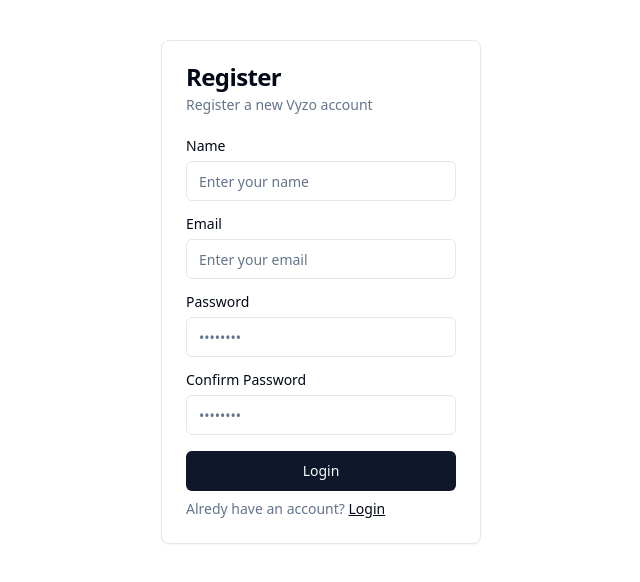
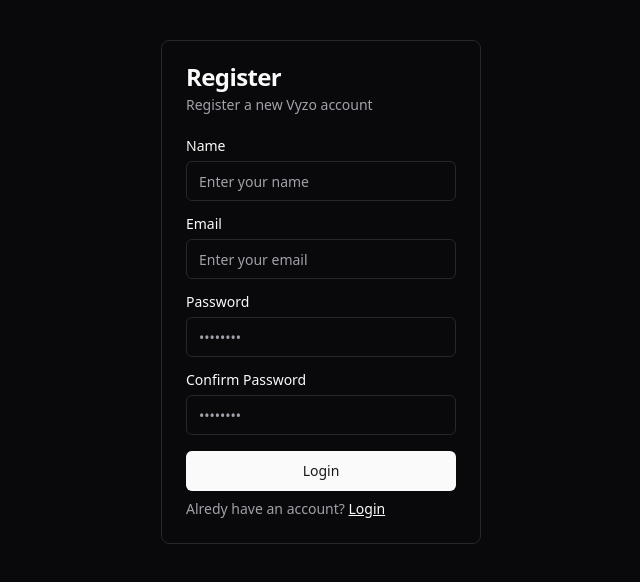
Before and after one commit to DDDASHXD/vyzo, a Next.js app: page /register in a window 1280 px wide. Shown: the top 582 px of the page, without its empty margins (319-959 px from the left). Built offline with nearby package versions, Linux system fonts and the light colour scheme.

Commit message:
Pushing for local editing

```diff
--- a/package.json
+++ b/package.json
@@ -38,6 +38,7 @@
     "sonner": "^1.5.0",
     "tailwind-merge": "^2.2.2",
     "tailwindcss-animate": "^1.0.7",
+    "tiptap-markdown": "^0.8.10",
     "uploadthing": "^6.13.2"
   },
   "devDependencies": {
--- a/src/components/ui/tiptap.tsx
+++ /dev/null
@@ -1,34 +0,0 @@
-import Document from "@tiptap/extension-document";
-import Placeholder from "@tiptap/extension-placeholder";
-import { EditorContent, useEditor } from "@tiptap/react";
-import StarterKit from "@tiptap/starter-kit";
-import React from "react";
-
-const CustomDocument = Document.extend({
-  content: "heading block*",
-});
-
-export default () => {
-  const editor = useEditor({
-    extensions: [
-      CustomDocument,
-      StarterKit.configure({
-        document: false,
-      }),
-      Placeholder.configure({
-        placeholder: ({ node }) => {
-          if (node.type.name === "heading") {
-            return "What’s the title?";
-          }
-
-          return "Can you add some further context?";
-        },
-      }),
-    ],
-    content: `
-    <h1>🚀 Welcome to Vyzo!</h1><p>Vyzo is a brain organizing and note taking tool, helping you focus only on what you need, and that is very easy to navigate.</p><p>This includes:</p><ul><li><p>An easy to learn markdown editor</p></li><li><p>Extensive search capabilities</p></li><li><p>Code bases</p></li><li><p>Interactive code editors</p></li><li><p>Easy linking between files</p></li><li><p>Note taking on powerpoints and PDF's</p></li><li><p>Easy-to-learn markdown wysiwyg shortcuts</p><ul><li><p>And exporting to markdown, pdf and plain html!</p></li></ul></li><li><p>And much, much more!</p></li></ul>
-    `,
-  });
-
-  return <EditorContent editor={editor} />;
-};
--- /dev/null
+++ b/src/hooks/useEditor.tsx
@@ -0,0 +1,42 @@
+import { useEditor as useTipTapEditor } from "@tiptap/react";
+import StarterKit from "@tiptap/starter-kit";
+import Placeholder from "@tiptap/extension-placeholder";
+import { Markdown } from "tiptap-markdown";
+
+interface IProps {
+  defaultContent?: string;
+}
+
+const useEditor = ({ defaultContent }: IProps) => {
+  const editor = useTipTapEditor({
+    onUpdate: ({ editor }) => {
+      console.log(
+        `New editor HTML (store this in your database!):\n ${editor.getHTML()}\n\n`
+      );
+
+      console.log(
+        `New editor markdown (not sure why you want this):\n ${editor.storage.markdown.getMarkdown()}`
+      );
+    },
+    extensions: [
+      StarterKit.configure({
+        document: undefined,
+      }),
+      Markdown,
+      Placeholder.configure({
+        placeholder: ({ node }) => {
+          if (node.type.name === "heading") {
+            return "What’s the title?";
+          }
+
+          return "Can you add some further context?";
+        },
+      }),
+    ],
+    content: defaultContent,
+  });
+
+  return editor;
+};
+
+export { useEditor };
--- a/src/hooks/useUser.tsx
+++ b/src/hooks/useUser.tsx
@@ -1,13 +1,13 @@
 import React from "react";
-import axios from "axios";
+import axios, { AxiosError } from "axios";
 import { useRouter } from "next/router";
 import { toast } from "sonner";
 
-interface iUserResponse {
-  user: iUser;
+interface IUserResponse {
+  user: IUser;
 }
 
-export interface iUser {
+export interface IUser {
   _id: string;
   name: string;
   lastName: string;
@@ -15,21 +15,21 @@ export interface iUser {
   activeGroup: string;
 }
 
-interface data {
+interface IData {
   data: {
-    user: iUser;
+    user: IUser;
   };
 }
 
 const useUser = () => {
-  const [user, setUser] = React.useState<iUser | null>(null);
-  const [userLoading, setUserLoading] = React.useState<boolean>(false);
+  const [user, setUser] = React.useState<IUser | null>(null);
+  const [userLoading, setUserLoading] = React.useState(false);
   const router = useRouter();
 
   const login = async (email: string, password: string, remember: boolean) => {
     setUserLoading(true);
     try {
-      const res = await axios.post("/api/auth/login", {
+      const res = await axios.post<{ token: string }>("/api/auth/login", {
         email,
         password,
         remember,
@@ -42,10 +42,11 @@ const useUser = () => {
     } catch (err: any) {
       console.error(err);
 
-      if (err.response.status == 400) {
+      if (err instanceof AxiosError && err?.response?.status == 400) {
         toast.error("Invalid credentials");
         return;
       }
+
       toast.error("An error has ocurred");
     } finally {
       setUserLoading(false);
@@ -55,7 +56,7 @@ const useUser = () => {
   const register = async (name: string, email: string, password: string) => {
     setUserLoading(true);
     try {
-      const res = await axios.post("/api/auth/register", {
+      await axios.post("/api/auth/register", {
         name,
         email,
         password,
@@ -74,7 +75,7 @@ const useUser = () => {
   const getUser = async () => {
     setUserLoading(true);
     try {
-      const res: data = await axios.post("/api/auth/getUser", {
+      const res: IData = await axios.post("/api/auth/getUser", {
         token: localStorage.getItem("token"),
       });
 
@@ -95,7 +96,15 @@ const useUser = () => {
     router.push("/login");
   };
 
-  return { user, login, register, userLoading, getUser, logout };
+  return {
+    user,
+    login,
+    register,
+    userLoading,
+    getUser,
+    logout,
+    setUserLoading,
+  };
 };
 
 export default useUser;
--- a/src/pages/_document.tsx
+++ b/src/pages/_document.tsx
@@ -2,7 +2,7 @@ import { Html, Head, Main, NextScript } from "next/document";
 
 export default function Document() {
   return (
-    <Html lang="en">
+    <Html lang="en" className="dark">
       <Head />
       <body>
         <Main />
--- a/src/pages/login/index.tsx
+++ b/src/pages/login/index.tsx
@@ -15,19 +15,30 @@ import { ApplicationContext } from "@/providers/ApplicationProvider";
 import { Loader2 } from "lucide-react";
 import Link from "next/link";
 import { Checkbox } from "@/components/ui/checkbox";
+import { useRouter } from "next/router";
 
 const Index = () => {
+  const router = useRouter();
   const [formData, setFormData] = React.useState({
     email: "",
     password: "",
     remember: false,
   });
-  const { login, userLoading } = React.useContext(ApplicationContext);
+  const { login, userLoading, user, getUser } =
+    React.useContext(ApplicationContext);
 
   const handleSubmit = async (e: any) => {
     e.preventDefault();
     login(formData.email.toLowerCase(), formData.password, formData.remember);
   };
+
+  React.useEffect(() => {
+    getUser();
+    if (user) {
+      router.push("/app");
+      console.log(user);
+    }
+  }, [user]);
 
   return (
     <div className="flex flex-col p-10">
--- a/src/providers/ApplicationProvider.tsx
+++ b/src/providers/ApplicationProvider.tsx
@@ -11,6 +11,7 @@ interface iApplicationContextProps {
   getUser: () => void;
   logout: () => void;
   register: (name: string, email: string, password: string) => void;
+  setUserLoading: (value: boolean) => void;
 }
 
 export const ApplicationContext = React.createContext<iApplicationContextProps>(
@@ -22,11 +23,20 @@ export const ApplicationContext = React.createContext<iApplicationContextProps>(
     getUser: () => {},
     logout: () => {},
     register: (name, email, password) => {},
+    setUserLoading: (value) => {},
   }
 );
 
 export const ApplicationProvider: React.FC = ({ children }) => {
-  const { user, login, register, userLoading, getUser, logout } = useUser();
+  const {
+    user,
+    login,
+    register,
+    userLoading,
+    getUser,
+    logout,
+    setUserLoading,
+  } = useUser();
 
   return (
     <ApplicationContext.Provider
@@ -37,6 +47,7 @@ export const ApplicationProvider: React.FC = ({ children }) => {
         getUser,
         logout,
         register,
+        setUserLoading,
       }}
     >
       {children}
--- a/src/styles/globals.css
+++ b/src/styles/globals.css
@@ -5,64 +5,47 @@
 @layer base {
   :root {
     --background: 0 0% 100%;
-      --foreground: 222.2 84% 4.9%;
-
+    --foreground: 240 10% 3.9%;
     --card: 0 0% 100%;
-      --card-foreground: 222.2 84% 4.9%;
-
+    --card-foreground: 240 10% 3.9%;
     --popover: 0 0% 100%;
-      --popover-foreground: 222.2 84% 4.9%;
-
-      --primary: 222.2 47.4% 11.2%;
-      --primary-foreground: 210 40% 98%;
-
-      --secondary: 210 40% 96.1%;
-      --secondary-foreground: 222.2 47.4% 11.2%;
-
-      --muted: 210 40% 96.1%;
-      --muted-foreground: 215.4 16.3% 46.9%;
-
-      --accent: 210 40% 96.1%;
-      --accent-foreground: 222.2 47.4% 11.2%;
-
+    --popover-foreground: 240 10% 3.9%;
+    --primary: 240 5.9% 10%;
+    --primary-foreground: 0 0% 98%;
+    --secondary: 240 4.8% 95.9%;
+    --secondary-foreground: 240 5.9% 10%;
+    --muted: 240 4.8% 95.9%;
+    --muted-foreground: 240 3.8% 46.1%;
+    --accent: 240 4.8% 95.9%;
+    --accent-foreground: 240 5.9% 10%;
     --destructive: 0 84.2% 60.2%;
-      --destructive-foreground: 210 40% 98%;
-
-      --border: 214.3 31.8% 91.4%;
-      --input: 214.3 31.8% 91.4%;
-      --ring: 222.2 84% 4.9%;
-
+    --destructive-foreground: 0 0% 98%;
+    --border: 240 5.9% 90%;
+    --input: 240 5.9% 90%;
+    --ring: 240 5.9% 10%;
     --radius: 0.5rem;
   }
 
   .dark {
-      --background: 222.2 84% 4.9%;
-      --foreground: 210 40% 98%;
-
-      --card: 222.2 84% 4.9%;
-      --card-foreground: 210 40% 98%;
-
-      --popover: 222.2 84% 4.9%;
-      --popover-foreground: 210 40% 98%;
-
-      --primary: 210 40% 98%;
-      --primary-foreground: 222.2 47.4% 11.2%;
-
-      --secondary: 217.2 32.6% 17.5%;
-      --secondary-foreground: 210 40% 98%;
-
-      --muted: 217.2 32.6% 17.5%;
-      --muted-foreground: 215 20.2% 65.1%;
-
-      --accent: 217.2 32.6% 17.5%;
-      --accent-foreground: 210 40% 98%;
-
+    --background: 240 10% 3.9%;
+    --foreground: 0 0% 98%;
+    --card: 240 10% 3.9%;
+    --card-foreground: 0 0% 98%;
+    --popover: 240 10% 3.9%;
+    --popover-foreground: 0 0% 98%;
+    --primary: 0 0% 98%;
+    --primary-foreground: 240 5.9% 10%;
+    --secondary: 240 3.7% 15.9%;
+    --secondary-foreground: 0 0% 98%;
+    --muted: 240 3.7% 15.9%;
+    --muted-foreground: 240 5% 64.9%;
+    --accent: 240 3.7% 15.9%;
+    --accent-foreground: 0 0% 98%;
     --destructive: 0 62.8% 30.6%;
-      --destructive-foreground: 210 40% 98%;
-
-      --border: 217.2 32.6% 17.5%;
-      --input: 217.2 32.6% 17.5%;
-      --ring: 212.7 26.8% 83.9%;
+    --destructive-foreground: 0 0% 98%;
+    --border: 240 3.7% 15.9%;
+    --input: 240 3.7% 15.9%;
+    --ring: 240 4.9% 83.9%;
   }
 }
 
@@ -89,20 +72,20 @@
 
 .tiptap {
   > * + * {
-    margin-top: 0.75em!important;
+    margin-top: 0.75em !important;
   }
 
   ul,
   ol {
-    padding: 0 1rem!important;
+    padding: 0 1rem !important;
   }
 
   ul {
-    list-style-type: disc!important;
+    list-style-type: disc !important;
   }
 
   ol {
-    list-style-type: decimal!important;
+    list-style-type: decimal !important;
   }
 
   h1,
@@ -111,66 +94,66 @@
   h4,
   h5,
   h6 {
-    line-height: 1.1!important;
+    line-height: 1.1 !important;
   }
 
   h1 {
-    font-size: 2.25rem!important;
+    font-size: 2.25rem !important;
   }
 
   h2 {
-    font-size: 1.875rem!important;
+    font-size: 1.875rem !important;
   }
 
   h3 {
-    font-size: 1.5rem!important;
+    font-size: 1.5rem !important;
   }
 
   h4 {
-    font-size: 1.25rem!important;
+    font-size: 1.25rem !important;
   }
 
   h5 {
-    font-size: 1.125rem!important;
+    font-size: 1.125rem !important;
   }
 
   h6 {
-    font-size: 1rem!important;
+    font-size: 1rem !important;
   }
 
   code {
-    background-color: rgba(#616161, 0.1)!important;
-    color: #616161!important;
+    background-color: rgba(#616161, 0.1) !important;
+    color: #616161 !important;
   }
 
   pre {
-    background: #0D0D0D!important;
-    color: #FFF!important;
-    font-family: 'JetBrainsMono', monospace!important;
-    padding: 0.75rem 1rem!important;
-    border-radius: 0.5rem!important;
+    background: #0d0d0d !important;
+    color: #fff !important;
+    font-family: "JetBrainsMono", monospace !important;
+    padding: 0.75rem 1rem !important;
+    border-radius: 0.5rem !important;
 
     code {
-      color: inherit!important;
-      padding: 0!important;
-      background: none!important;
-      font-size: 0.8rem!important;
+      color: inherit !important;
+      padding: 0 !important;
+      background: none !important;
+      font-size: 0.8rem !important;
     }
   }
 
   img {
-    max-width: 100%!important;
-    height: auto!important;
+    max-width: 100% !important;
+    height: auto !important;
   }
 
   blockquote {
-    padding-left: 1rem!important;
-    border-left: 2px solid rgba(#0D0D0D, 0.1)!important;
+    padding-left: 1rem !important;
+    border-left: 2px solid rgba(#0d0d0d, 0.1) !important;
   }
 
   hr {
-    border: none!important;
-    border-top: 2px solid rgba(#0D0D0D, 0.1)!important;
-    margin: 2rem 0!important;
+    border: none !important;
+    border-top: 2px solid rgba(#0d0d0d, 0.1) !important;
+    margin: 2rem 0 !important;
   }
 }
--- a/tsconfig.json
+++ b/tsconfig.json
@@ -6,6 +6,7 @@
     "strict": true,
     "noEmit": true,
     "esModuleInterop": true,
+    "strictNullChecks": true,
     "module": "esnext",
     "moduleResolution": "bundler",
     "resolveJsonModule": true,
```
Also changed, not shown: src/components/ui/editor.tsx (+9 -2 lines), 1 other file (tests, documents, lock files or other folders). Lines whose indentation alone changed are shown as unchanged.
